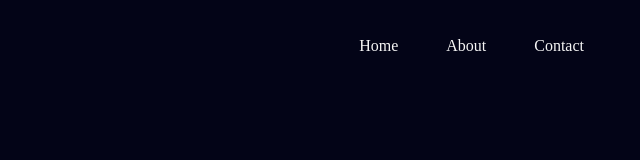
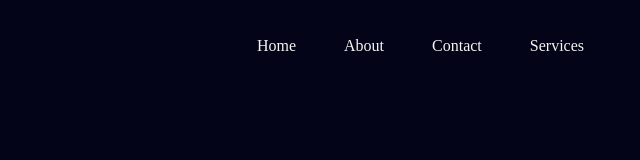
Before and after one commit to rahulrajanand19/Project-1, a plain HTML site: page index.html in a window 1280 px wide. Shown: the full height of the page, 640-1280 px from the left. Drawn offline with Linux system fonts and the light colour scheme.

Commit message:
create dev branch

```diff
--- a/index.html
+++ b/index.html
@@ -15,6 +15,7 @@
       <a href="">Home</a>
       <a href="">About</a>
       <a href="">Contact</a>
+      <a href="">Services</a>
     </div>
   </nav>
 
```
